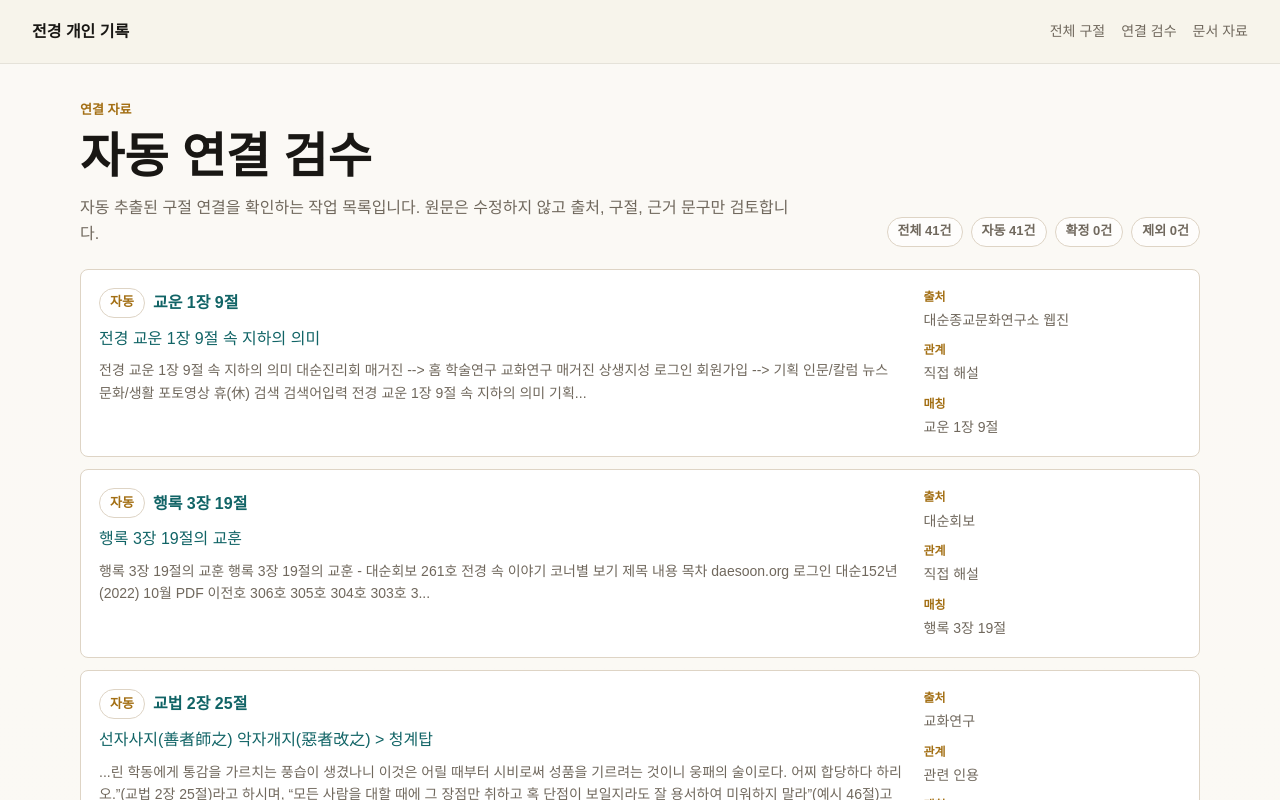
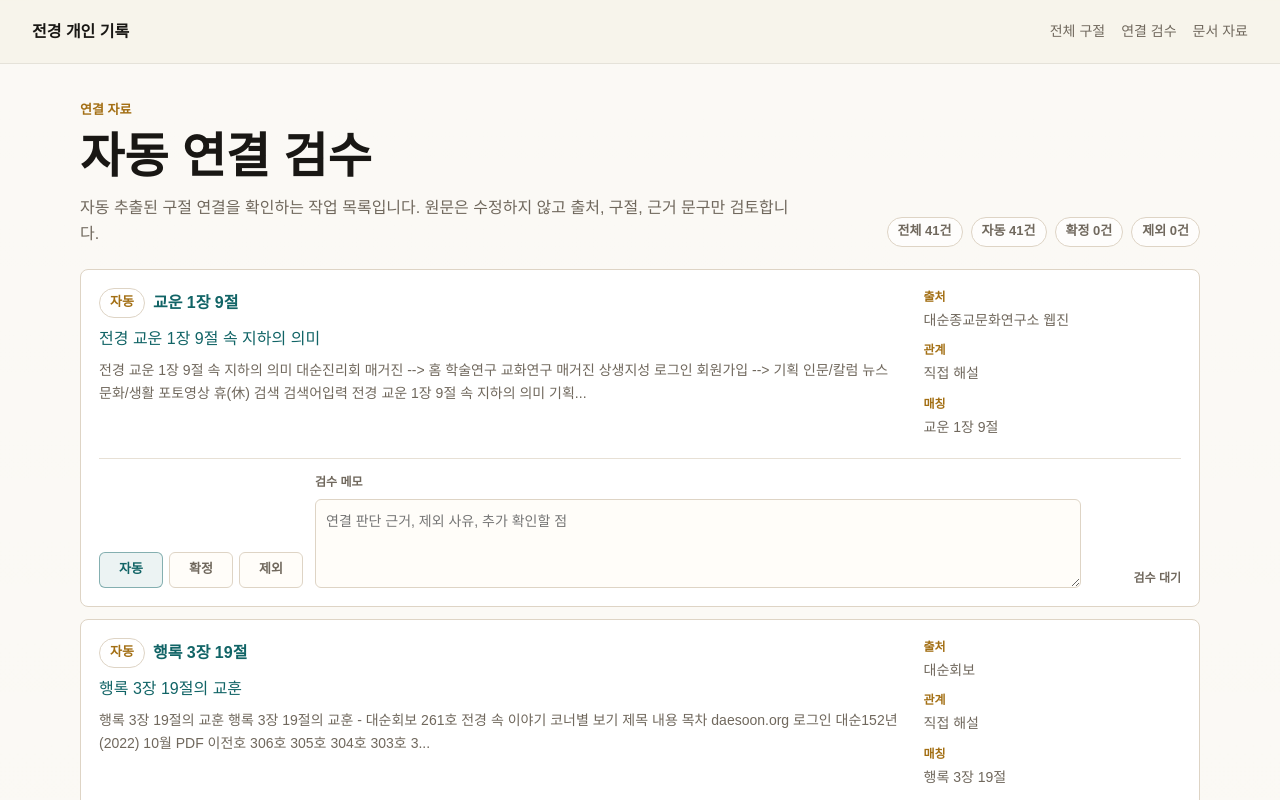
Before and after one commit to lsk7209/daeson-wiki, a Next.js app: page /sources in a window 1280 px wide. Shown: the top 800 px of the page. Built offline with nearby package versions, Linux system fonts and the light colour scheme.

Commit message:
Add source review persistence

```diff
--- /dev/null
+++ b/app/api/source-links/[id]/review/route.ts
@@ -0,0 +1,96 @@
+import { NextResponse } from "next/server";
+import { getSourceLinkById } from "@/lib/source-links";
+import {
+  getSourceLinkReview,
+  isSourceReviewStatus,
+  upsertSourceLinkReview,
+} from "@/lib/source-reviews";
+import { isTursoConfigured } from "@/lib/turso";
+
+type SourceReviewRouteContext = {
+  params: Promise<{
+    id: string;
+  }>;
+};
+
+export const dynamic = "force-dynamic";
+
+export async function GET(_request: Request, context: SourceReviewRouteContext) {
+  const { id } = await context.params;
+
+  if (!getSourceLinkById(id)) {
+    return NextResponse.json({ error: "Source link not found." }, { status: 404 });
+  }
+
+  if (!isTursoConfigured()) {
+    return NextResponse.json(
+      {
+        review: null,
+        storage: "local",
+      },
+      {
+        headers: {
+          "Cache-Control": "no-store",
+        },
+      },
+    );
+  }
+
+  const review = await getSourceLinkReview(id);
+
+  return NextResponse.json(
+    {
+      review,
+      storage: "turso",
+    },
+    {
+      headers: {
+        "Cache-Control": "no-store",
+      },
+    },
+  );
+}
+
+export async function PUT(request: Request, context: SourceReviewRouteContext) {
+  const { id } = await context.params;
+
+  if (!getSourceLinkById(id)) {
+    return NextResponse.json({ error: "Source link not found." }, { status: 404 });
+  }
+
+  if (!isTursoConfigured()) {
+    return NextResponse.json(
+      { error: "Turso is not configured." },
+      { status: 503 },
+    );
+  }
+
+  const body = await request.json().catch(() => null);
+  const reviewStatus = body?.reviewStatus;
+
+  if (!isSourceReviewStatus(reviewStatus)) {
+    return NextResponse.json(
+      { error: "Invalid review status." },
+      { status: 400 },
+    );
+  }
+
+  const note = typeof body?.note === "string" ? body.note.slice(0, 20_000) : "";
+  const review = await upsertSourceLinkReview({
+    sourceLinkId: id,
+    reviewStatus,
+    note,
+  });
+
+  return NextResponse.json(
+    {
+      review,
+      storage: "turso",
+    },
+    {
+      headers: {
+        "Cache-Control": "no-store",
+      },
+    },
+  );
+}
--- a/app/globals.css
+++ b/app/globals.css
@@ -338,6 +338,73 @@ h3 {
   font-size: 14px;
 }
 
+.review-controls {
+  display: grid;
+  grid-column: 1 / -1;
+  grid-template-columns: auto minmax(0, 1fr) auto;
+  gap: 12px;
+  align-items: end;
+  padding-top: 14px;
+  border-top: 1px solid rgba(222, 212, 197, 0.72);
+}
+
+.review-button-group {
+  display: inline-grid;
+  grid-template-columns: repeat(3, 64px);
+  gap: 6px;
+}
+
+.review-button-group button {
+  min-height: 36px;
+  border: 1px solid var(--line);
+  border-radius: 6px;
+  color: var(--muted);
+  background: #fffdf9;
+  cursor: pointer;
+  font-size: 13px;
+  font-weight: 800;
+}
+
+.review-button-group button.active {
+  border-color: rgba(17, 100, 102, 0.48);
+  color: var(--accent);
+  background: rgba(17, 100, 102, 0.08);
+}
+
+.review-note-field {
+  display: grid;
+  gap: 6px;
+}
+
+.review-note-field span,
+.review-save-state {
+  color: var(--muted);
+  font-size: 12px;
+  font-weight: 800;
+}
+
+.review-note-field textarea {
+  width: 100%;
+  min-height: 72px;
+  resize: vertical;
+  border: 1px solid var(--line);
+  border-radius: 6px;
+  padding: 10px;
+  color: var(--text);
+  background: #fffdf9;
+  font-size: 14px;
+}
+
+.review-note-field textarea:focus {
+  outline: 3px solid rgba(17, 100, 102, 0.18);
+  border-color: var(--accent);
+}
+
+.review-save-state {
+  min-width: 88px;
+  text-align: right;
+}
+
 .document-row h2 {
   margin: 8px 0 0;
   font-size: 19px;
@@ -653,9 +720,18 @@ li p {
   .section-heading,
   .review-row,
   .document-row,
+  .review-controls,
   .note-heading,
   .note-grid {
     grid-template-columns: 1fr;
+  }
+
+  .review-button-group {
+    grid-template-columns: repeat(3, minmax(0, 1fr));
+  }
+
+  .review-save-state {
+    text-align: left;
   }
 
   .metric-strip {
--- a/app/sources/page.tsx
+++ b/app/sources/page.tsx
@@ -1,7 +1,9 @@
 import Link from "next/link";
-import { getAllSourceLinks, getSourceReviewSummary } from "@/lib/source-links";
+import SourceReviewControls from "@/app/sources/source-review-controls";
+import { getAllSourceLinks } from "@/lib/source-links";
+import { getAllSourceLinkReviewMap } from "@/lib/source-reviews";
+import type { VerseSourceLink } from "@/lib/source-types";
 import { getVerseById } from "@/lib/verses";
-import type { VerseSourceLink } from "@/lib/source-types";
 
 export const metadata = {
   title: "연결 자료 검수 | 전경 개인 기록",
@@ -11,9 +13,20 @@ export const metadata = {
   },
 };
 
-export default function SourcesPage() {
-  const links = getAllSourceLinks();
-  const summary = getSourceReviewSummary();
+export const dynamic = "force-dynamic";
+
+export default async function SourcesPage() {
+  const reviewMap = await getAllSourceLinkReviewMap();
+  const links = getAllSourceLinks().map((sourceLink) => {
+    const savedReview = reviewMap.get(sourceLink.id);
+
+    return {
+      ...sourceLink,
+      reviewStatus: savedReview?.reviewStatus ?? sourceLink.reviewStatus,
+      reviewNote: savedReview?.note ?? "",
+    };
+  });
+  const summary = getReviewSummary(links);
 
   return (
     <div className="page-shell">
@@ -72,11 +85,34 @@ export default function SourcesPage() {
                   <dd>{sourceLink.matchedText}</dd>
                 </div>
               </dl>
+              <SourceReviewControls
+                initialNote={sourceLink.reviewNote}
+                initialStatus={sourceLink.reviewStatus}
+                linkId={sourceLink.id}
+              />
             </article>
           );
         })}
       </div>
     </div>
+  );
+}
+
+function getReviewSummary(
+  links: Array<VerseSourceLink & { reviewNote: string }>,
+) {
+  return links.reduce(
+    (summary, link) => {
+      summary.total += 1;
+      summary[link.reviewStatus] += 1;
+      return summary;
+    },
+    {
+      total: 0,
+      auto: 0,
+      reviewed: 0,
+      rejected: 0,
+    },
   );
 }
 
--- /dev/null
+++ b/app/sources/source-review-controls.tsx
@@ -0,0 +1,96 @@
+"use client";
+
+import { useState } from "react";
+import type { SourceReviewStatus } from "@/lib/source-reviews";
+
+type SourceReviewControlsProps = {
+  linkId: string;
+  initialStatus: SourceReviewStatus;
+  initialNote: string;
+};
+
+const statusOptions = [
+  { value: "auto", label: "자동" },
+  { value: "reviewed", label: "확정" },
+  { value: "rejected", label: "제외" },
+] as const satisfies readonly {
+  value: SourceReviewStatus;
+  label: string;
+}[];
+
+export default function SourceReviewControls({
+  linkId,
+  initialStatus,
+  initialNote,
+}: SourceReviewControlsProps) {
+  const [status, setStatus] = useState<SourceReviewStatus>(initialStatus);
+  const [note, setNote] = useState(initialNote);
+  const [saveLabel, setSaveLabel] = useState(
+    initialNote ? "검수 메모 불러옴" : "검수 대기",
+  );
+
+  async function saveReview(nextStatus = status, nextNote = note) {
+    setSaveLabel("저장 중");
+
+    const response = await fetch(`/api/source-links/${linkId}/review`, {
+      method: "PUT",
+      headers: {
+        "Content-Type": "application/json",
+      },
+      body: JSON.stringify({
+        reviewStatus: nextStatus,
+        note: nextNote,
+      }),
+    });
+
+    if (response.ok) {
+      setSaveLabel(`${formatTime()} 저장`);
+      return;
+    }
+
+    if (response.status === 503) {
+      setSaveLabel("DB 미설정");
+      return;
+    }
+
+    setSaveLabel("저장 실패");
+  }
+
+  return (
+    <div className="review-controls">
+      <div className="review-button-group" aria-label="검수 상태">
+        {statusOptions.map((option) => (
+          <button
+            className={option.value === status ? "active" : ""}
+            key={option.value}
+            type="button"
+            onClick={() => {
+              setStatus(option.value);
+              void saveReview(option.value, note);
+            }}
+          >
+            {option.label}
+          </button>
+        ))}
+      </div>
+      <label className="review-note-field">
+        <span>검수 메모</span>
+        <textarea
+          value={note}
+          rows={3}
+          onBlur={() => void saveReview(status, note)}
+          onChange={(event) => setNote(event.target.value)}
+          placeholder="연결 판단 근거, 제외 사유, 추가 확인할 점"
+        />
+      </label>
+      <span className="review-save-state">{saveLabel}</span>
+    </div>
+  );
+}
+
+function formatTime() {
+  return new Intl.DateTimeFormat("ko-KR", {
+    hour: "2-digit",
+    minute: "2-digit",
+  }).format(new Date());
+}
--- a/lib/source-links.ts
+++ b/lib/source-links.ts
@@ -29,6 +29,10 @@ export function getAllSourceLinks() {
     })
     .filter((link): link is VerseSourceLinkWithDocument => Boolean(link))
     .sort(compareSourceLinks);
+}
+
+export function getSourceLinkById(id: string) {
+  return getAllSourceLinks().find((link) => link.id === id);
 }
 
 export function getSourceReviewSummary() {
--- /dev/null
+++ b/lib/source-reviews.ts
@@ -0,0 +1,113 @@
+import { getTursoClient, isTursoConfigured } from "@/lib/turso";
+import type { VerseSourceLink } from "@/lib/source-types";
+
+export type SourceReviewStatus = VerseSourceLink["reviewStatus"];
+
+export type SourceLinkReview = {
+  sourceLinkId: string;
+  reviewStatus: SourceReviewStatus;
+  note: string;
+  createdAt: string;
+  updatedAt: string;
+};
+
+type SourceLinkReviewRow = {
+  source_link_id: string;
+  review_status: SourceReviewStatus;
+  note: string;
+  created_at: string;
+  updated_at: string;
+};
+
+export function isSourceReviewStatus(value: unknown): value is SourceReviewStatus {
+  return value === "auto" || value === "reviewed" || value === "rejected";
+}
+
+export async function getAllSourceLinkReviewMap() {
+  const reviews = new Map<string, SourceLinkReview>();
+
+  if (!isTursoConfigured()) {
+    return reviews;
+  }
+
+  const result = await getTursoClient().execute(`
+    select source_link_id, review_status, note, created_at, updated_at
+    from source_link_reviews
+  `);
+
+  for (const row of result.rows as unknown as SourceLinkReviewRow[]) {
+    if (!isSourceReviewStatus(row.review_status)) {
+      continue;
+    }
+
+    reviews.set(row.source_link_id, mapSourceLinkReview(row));
+  }
+
+  return reviews;
+}
+
+export async function getSourceLinkReview(sourceLinkId: string) {
+  if (!isTursoConfigured()) {
+    return null;
+  }
+
+  const result = await getTursoClient().execute({
+    sql: `
+      select source_link_id, review_status, note, created_at, updated_at
+      from source_link_reviews
+      where source_link_id = ?
+      limit 1
+    `,
+    args: [sourceLinkId],
+  });
+
+  const row = result.rows.at(0) as unknown as SourceLinkReviewRow | undefined;
+
+  return row && isSourceReviewStatus(row.review_status)
+    ? mapSourceLinkReview(row)
+    : null;
+}
+
+export async function upsertSourceLinkReview(input: {
+  sourceLinkId: string;
+  reviewStatus: SourceReviewStatus;
+  note: string;
+}) {
+  const now = new Date().toISOString();
+
+  await getTursoClient().execute({
+    sql: `
+      insert into source_link_reviews (
+        source_link_id,
+        review_status,
+        note,
+        created_at,
+        updated_at
+      )
+      values (?, ?, ?, ?, ?)
+      on conflict (source_link_id) do update set
+        review_status = excluded.review_status,
+        note = excluded.note,
+        updated_at = excluded.updated_at
+    `,
+    args: [
+      input.sourceLinkId,
+      input.reviewStatus,
+      input.note,
+      now,
+      now,
+    ],
+  });
+
+  return getSourceLinkReview(input.sourceLinkId);
+}
+
+function mapSourceLinkReview(row: SourceLinkReviewRow): SourceLinkReview {
+  return {
+    sourceLinkId: row.source_link_id,
+    reviewStatus: row.review_status,
+    note: row.note,
+    createdAt: row.created_at,
+    updatedAt: row.updated_at,
+  };
+}
```
